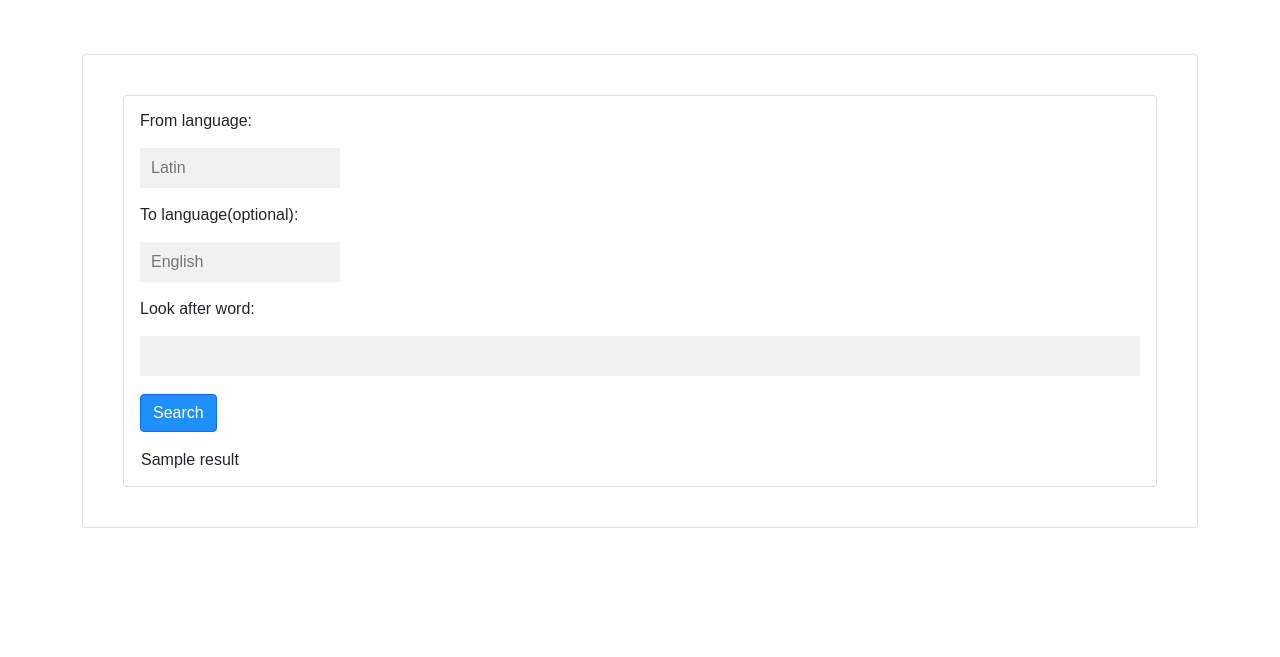
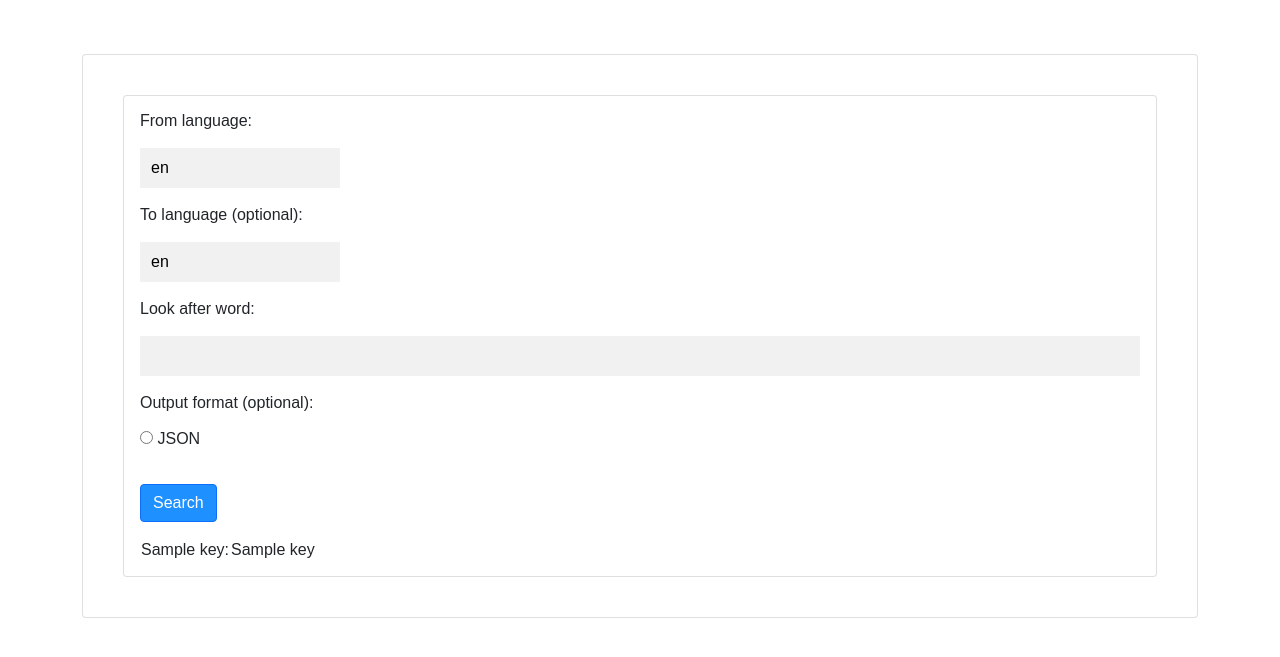
Before and after one commit to poetyi/translator-app, a Flask app: template templates/home/index.html in a window 1280 px wide. Shown: the part 64-721 px from the top of the page. Run offline with Flask 2, Linux system fonts and the light colour scheme; the template is opened without the code that fills it: most values are stand-ins (such as "Sample title", 1, 10 or a date in 2020); some libraries are stand-ins or nearby versions.

Commit message:
json output, add dict results

```diff
--- a/templates/home/index.html
+++ b/templates/home/index.html
@@ -17,26 +17,38 @@
             <div class="card-body">
               From language: <br><br>
               <div class="autocomplete" style="width:200px;">
-                <input id="from" type="text" name="from" placeholder="Latin">
+                <input id="from" type="text" name="from" placeholder="Latin" value={{language_from}}>
               </div>
               <br><br>
-              To language(optional): <br><br>
+              To language (optional): <br><br>
               <div class="autocomplete" style="width:200px;">
-                <input id="to" type="text" name="to" placeholder="English">
+                <input id="to" type="text" name="to" placeholder="English" value={{language_to}}>
               </div>
               <br><br>
               Look after word:
               <br><br>
 
-                <input id="form" type="text" name="form">
+                <input id="form" type="text" name="form" value={{form}}>
+
+              <br><br>
+              Output format (optional):
+              <br><br>
+
+              <input type="radio" id="json" name="format" value="json">
+              <label for="json">JSON</label><br>
 
               <br><br>
               <input class="btn btn-primary" type="submit" value="Search">
               <br><br>
               <table>
-                  {% for result in results %}
+                {% for key in results %}
                 <tr>
-                        <td>{{ result }}</td>
+                  <td>
+                    {{ key }}:
+                  </td>
+                  <td>
+                    {{ results[key] }}
+                  </td>
                 </tr>
               {% endfor %}
               </table>
@@ -153,6 +165,19 @@
 /*initiate the autocomplete function on the "myInput" element, and pass along the countries array as possible autocomplete values:*/
 autocomplete(document.getElementById("from"), languages);
 autocomplete(document.getElementById("to"), languages);
+
+$("[type='radio']").on('click', function (e) {
+    var previousValue = $(this).attr('previousValue');
+    if (previousValue == 'true') {
+        this.checked = false;
+        $(this).attr('previousValue', this.checked);
+    }
+    else {
+        this.checked = true;
+        $(this).attr('previousValue', this.checked);
+    }
+});
+
 </script>
 
 
--- a/templates/home/layout.html
+++ b/templates/home/layout.html
@@ -6,7 +6,7 @@
     <link rel="stylesheet" href="{{ url_for('static', filename='css/bootstrap.min.css') }}">
     <link rel="stylesheet" href="{{ url_for('static', filename='css/main.css') }}">
     <script src="{{ url_for('static', filename='js/bootstrap.bundle.min.js') }}"></script>
-
+    <script src="https://ajax.googleapis.com/ajax/libs/jquery/2.1.1/jquery.min.js"></script>
     {% block head %} {% endblock %}
 </head>
 <body>
```
Also changed, not shown: views/home.py (+12 -8 lines). Lines whose indentation alone changed are shown as unchanged.
